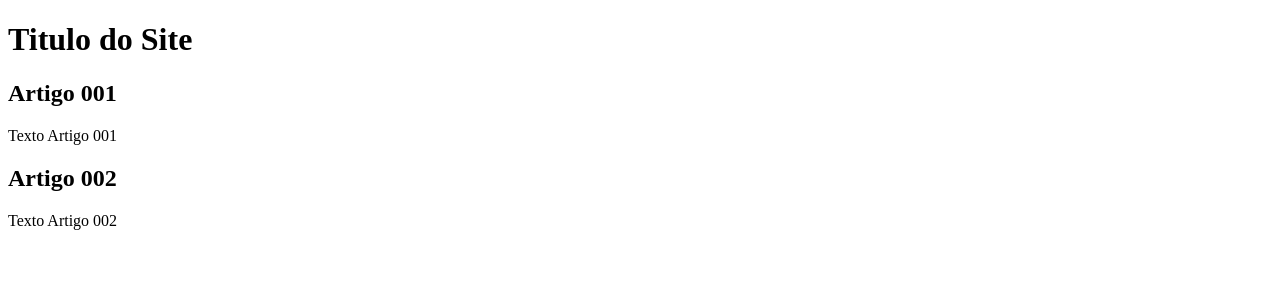
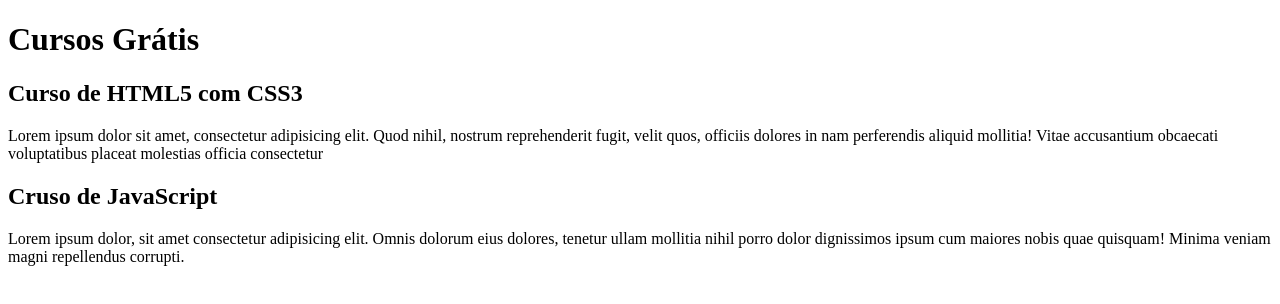
Before and after one commit to AquilesAlves/projeto-site, a plain HTML site: page index.html in a window 1280 px wide. Drawn offline with Linux system fonts and the light colour scheme.

Commit message:
comecei a escrever o conteudo

```diff
--- a/index.html
+++ b/index.html
@@ -8,15 +8,15 @@
 <body>
     <main>
         <header>
-            <h1>Titulo do Site</h1>
+            <h1>Cursos Grátis</h1>
         </header>
         <article>
-            <h2>Artigo 001</h2>
-            <p>Texto Artigo 001</p>
+            <h2>Curso de HTML5 com CSS3</h2>
+            <p>Lorem ipsum dolor sit amet, consectetur adipisicing elit. Quod nihil, nostrum reprehenderit fugit, velit quos, officiis dolores in nam perferendis aliquid mollitia! Vitae accusantium obcaecati voluptatibus placeat molestias officia consectetur</p>
         </article>
         <article>
-            <h2>Artigo 002</h2>
-            <p>Texto Artigo 002</p>
+            <h2>Cruso de JavaScript</h2>
+            <p>Lorem ipsum dolor, sit amet consectetur adipisicing elit. Omnis dolorum eius dolores, tenetur ullam mollitia nihil porro dolor dignissimos ipsum cum maiores nobis quae quisquam! Minima veniam magni repellendus corrupti.</p>
         </article>
 
 
```
